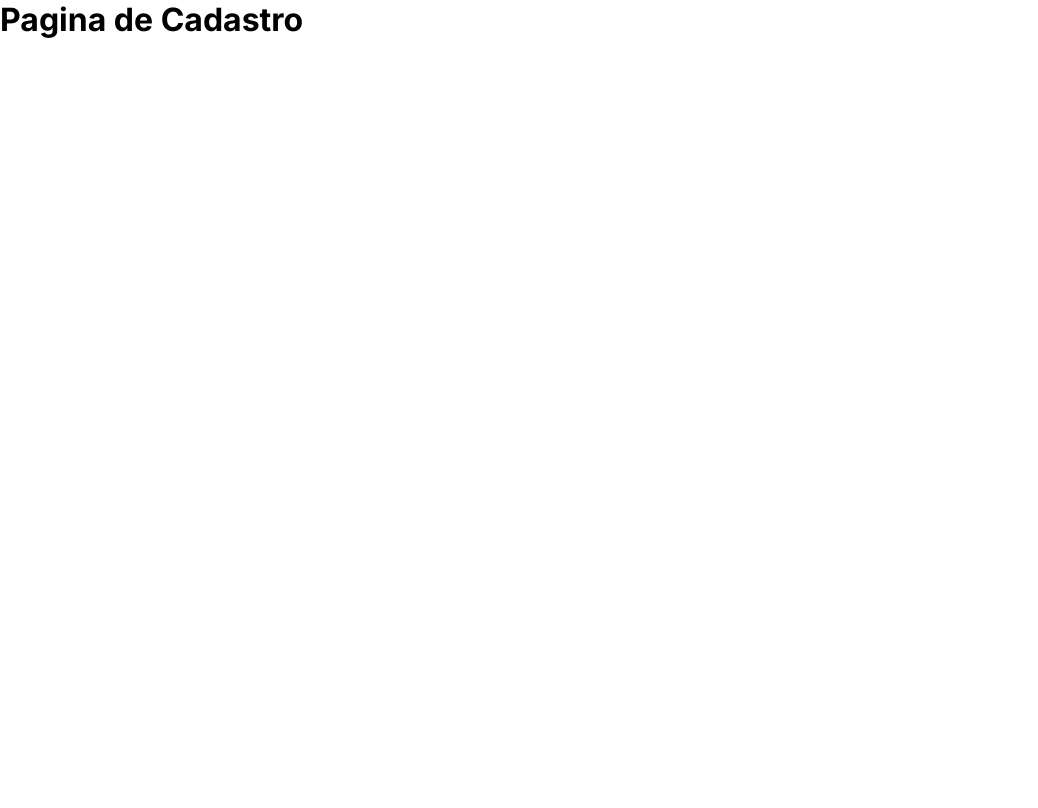
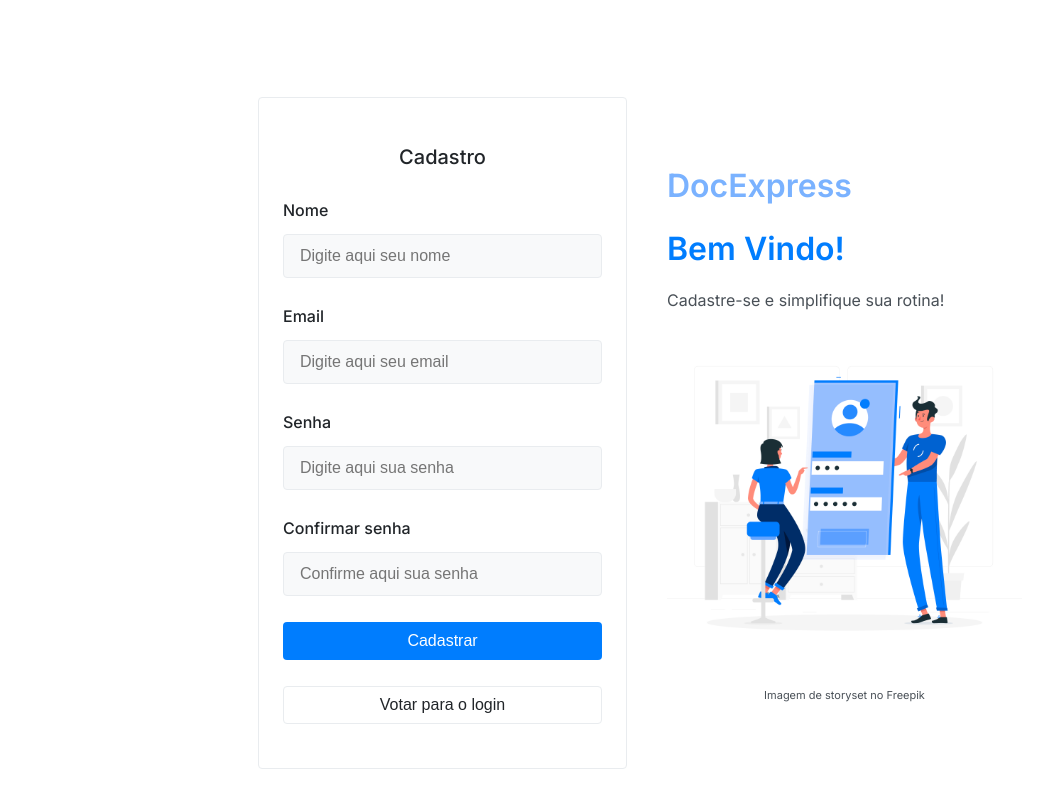
Before and after one commit to projeto-integrador-comp/doc_express_FrontEnd, a React (Vite) app: page /register in a window 1280 px wide. Shown: the top 808 px of the page, without its empty margins (0-1038 px from the left). Built offline with nearby package versions, Linux system fonts and the light colour scheme.

Commit message:
feat: register page

```diff
--- a/src/pages/RegisterPage/index.jsx
+++ b/src/pages/RegisterPage/index.jsx
@@ -1,9 +1,32 @@
-import style from "./style.module.scss";
+import styles from "./style.module.scss";
+import registerImg from "../../assets/register.jpg";
+import { RegisterForm } from "../../components/forms/RegisterForm";
 
 export const RegisterPage = () => {
   return (
     <main>
-      <h1>Pagina de Cadastro</h1>
+      <div className="container">
+        <div className={styles.mainBox}>
+          <RegisterForm />
+          <div className={styles.infosBox}>
+            <h1 className="title big bold primary-focus">DocExpress</h1>
+            <p className="title big bold primary">Bem Vindo!</p>
+            <p className="text gray300">
+              Cadastre-se e simplifique sua rotina!
+            </p>
+            <div className={styles.imgBox}>
+              <img src={registerImg} alt="Cadastro" />
+              <a
+                className="text gray300 info"
+                target="_blank"
+                href="https://br.freepik.com/vetores-gratis/ilustracao-do-conceito-de-login-movel_4957136.htm"
+              >
+                Imagem de storyset no Freepik
+              </a>
+            </div>
+          </div>
+        </div>
+      </div>
     </main>
   );
 };
--- a/src/pages/RegisterPage/style.module.scss
+++ b/src/pages/RegisterPage/style.module.scss
@@ -0,0 +1,34 @@
+.mainBox {
+  display: flex;
+  flex-direction: column-reverse;
+  gap: 40px;
+  max-width: 100%;
+
+  .infosBox {
+    display: flex;
+    flex-direction: column;
+    gap: 15px;
+
+    .imgBox {
+      display: flex;
+      flex-direction: column;
+      align-items: center;
+      gap: 5px;
+    }
+  }
+}
+
+@media (min-width: 760px) {
+  .mainBox {
+    height: 100vh;
+    margin: 20px 0;
+
+    flex-direction: row;
+    align-items: center;
+    justify-content: center;
+
+    .infosBox {
+      max-width: 50%;
+    }
+  }
+}
```
